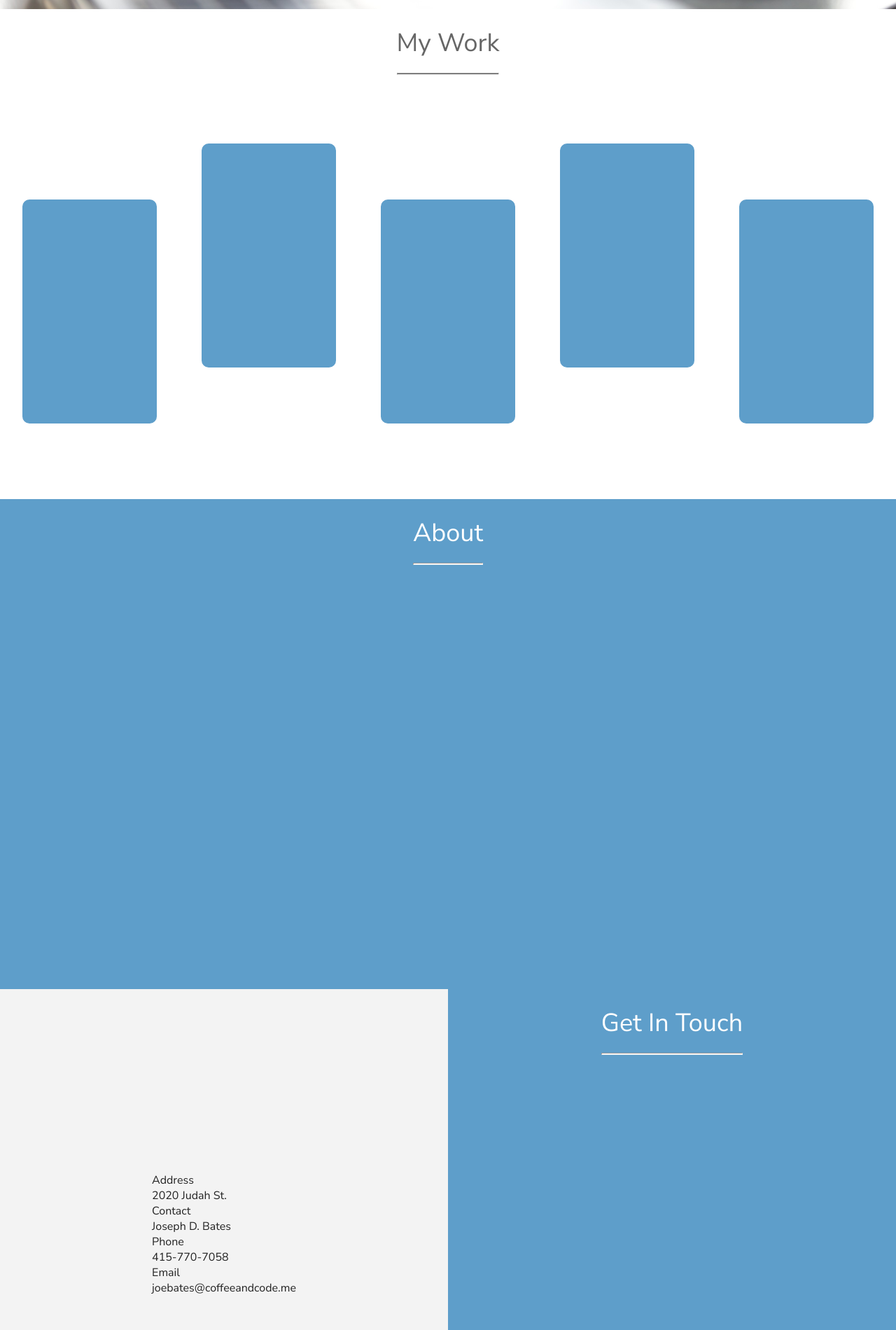
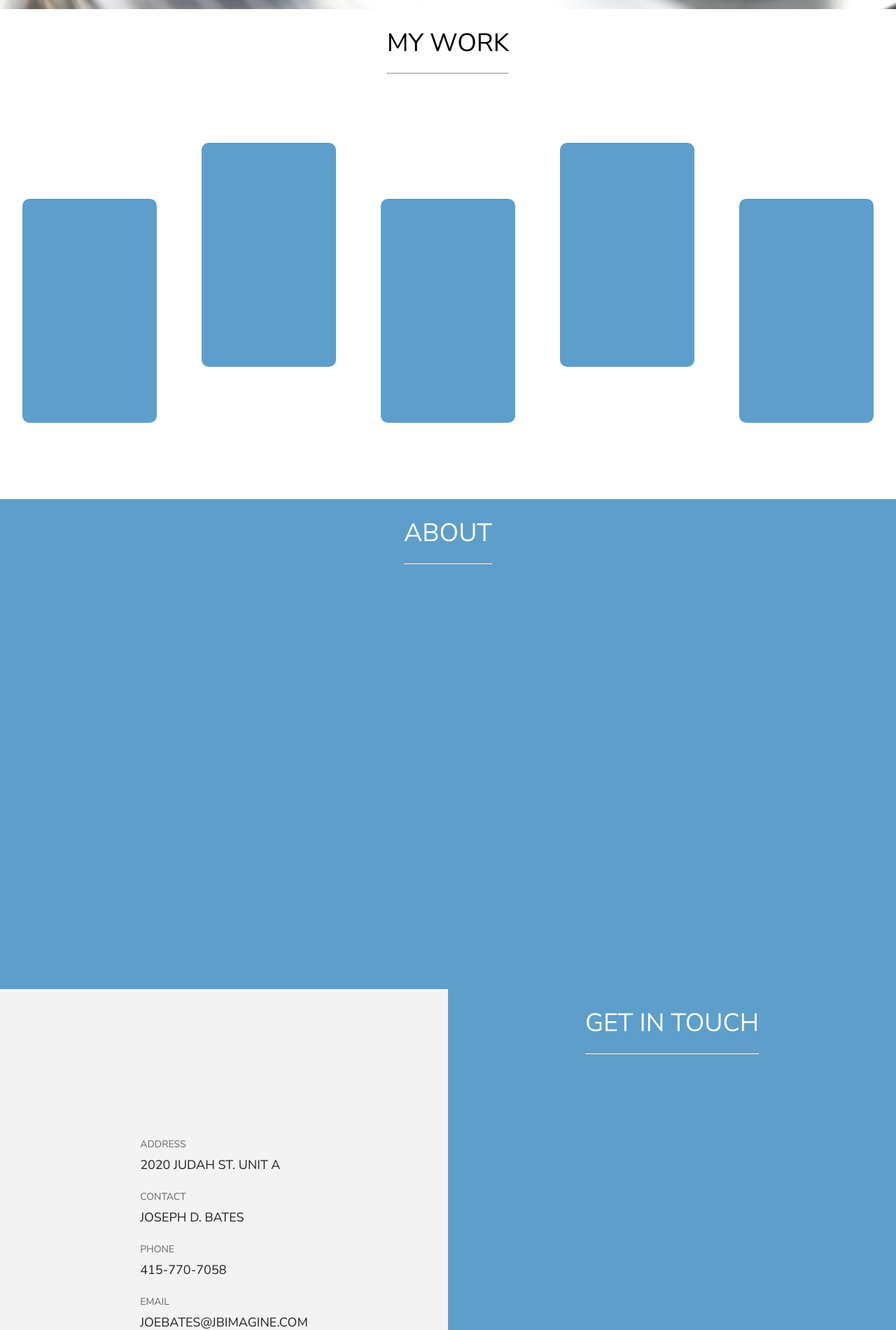
Before and after one commit to jbimagine/coffee-and-code, a React (Create React App) app: page / in a window 1280 px wide. Shown: the part 787-2687 px from the top of the page at 70% size. Built offline with nearby package versions, Linux system fonts and the light colour scheme.

Commit message:
Code cleanup, implement more structure to Contact page

```diff
--- a/src/components/About.js
+++ b/src/components/About.js
@@ -1,5 +1,7 @@
 import React, { Component } from 'react';
-import { AboutContainer, AboutTitleContainer, AboutTitle } from '../styled-components/About_Styles';
+import { AboutContainer, AboutTitleContainer } from '../styled-components/About_Styles';
+import { ContentHeader } from '../styled-components/Gloabal_styles';
+
 
 const ColoredLine = ({ color }) => (
     <hr
@@ -28,10 +30,9 @@ class About extends Component {
     <>
     <AboutContainer>
         <AboutTitleContainer>
-        <AboutTitle>
-            <div>About</div>
+        <ContentHeader title = 'About' color = '#FFF' underline = {true} >
         <ColoredLine color="#fff" />
-        </AboutTitle>
+        </ContentHeader>
         </AboutTitleContainer>
     </AboutContainer>
 
--- a/src/components/Contact.js
+++ b/src/components/Contact.js
@@ -5,18 +5,10 @@ import {
     ContactInfoBody,
     ContactTitleContainer,
     ContactFormContainer,
-    ContactTitle,
     } from '../styled-components/Contact_Styles';
+    import { ContentHeader } from '../styled-components/Gloabal_styles';
 
-const ColoredLine = ({ color }) => (
-    <hr
-        style={{
-            color: color,
-            backgroundColor: color,
-            height: 1,
-        }}
-    />
-);
+
 class Contact extends Component {
 
 
@@ -26,22 +18,20 @@ class Contact extends Component {
     <ContactContainer>
         <ContactInfoContainer>
             <ContactInfoBody>
-                <div>Address</div>
-                <div> 2020 Judah St.</div>
-                <div>Contact</div>
-                <div>Joseph D. Bates</div>
-                <div>Phone</div>
-                <div>415-770-7058</div>
-                <div>Email</div>
-                <div>joebates@coffeeandcode.me</div>
+                <ContentHeader title = 'Address' fontSize = '14px' color= '#666' fontWeight = {500} padding= '0 0 8px 0'/>
+                <ContentHeader title = '2020 Judah St. Unit A' fontSize = '18px' padding ='0 0 24px 0' />
+                <ContentHeader title = 'Contact' fontSize = '14px' color= '#666' fontWeight = {500} padding= '0 0 8px 0'/>
+                <ContentHeader title = 'Joseph D. Bates' fontSize = '18px' padding ='0 0 24px 0' />
+                <ContentHeader title = 'Phone' fontSize = '14px' color= '#666' fontWeight = {500} padding= '0 0 8px 0'/>
+                <ContentHeader title = '415-770-7058' fontSize = '18px' padding ='0 0 24px 0'/>
+                <ContentHeader title = 'Email' fontSize = '14px' color= '#666' fontWeight = {500} padding= '0 0 8px 0'/>
+                <ContentHeader title = 'joebates@jbimagine.com' fontSize = '18px' />
             </ContactInfoBody>
         </ContactInfoContainer>
         <ContactFormContainer>
         <ContactTitleContainer>
-        <ContactTitle>
-            <div>Get In Touch</div>
-        <ColoredLine color="#FFF" />
-        </ContactTitle>
+        <ContentHeader title = 'Get In Touch' underline = {true}>
+        </ContentHeader>
         </ContactTitleContainer>
         </ContactFormContainer>
 
--- a/src/components/MyWork.js
+++ b/src/components/MyWork.js
@@ -1,15 +1,8 @@
 import React, { Component } from 'react';
-import { MyWorkContainer, MyWorkTitleContainer, MyWorkTitle } from '../styled-components/MyWork_Styles';
+import { MyWorkContainer, MyWorkTitleContainer, } from '../styled-components/MyWork_Styles';
+import { ContentHeader } from '../styled-components/Gloabal_styles';
 
-const ColoredLine = ({ color }) => (
-    <hr
-        style={{
-            color: color,
-            backgroundColor: color,
-            height: 1,
-        }}
-    />
-);
+
 class MyWork extends Component {
 
   state = {
@@ -28,10 +21,8 @@ class MyWork extends Component {
     <>
     <MyWorkContainer>
         <MyWorkTitleContainer>
-        <MyWorkTitle>
-            <div>My Work</div>
-        <ColoredLine color="#666" />
-        </MyWorkTitle>
+            <ContentHeader title ='My Work' underline = {true}/>
+
         </MyWorkTitleContainer>
         <div style = {{ display:'grid', gridTemplateColumns:'repeat(5,1fr)', justifyItems:'center', marginTop:'10vh' }} >
         <div style = {{ backgroundColor:'rgb(94,158,202)', height: '40vh', width: '15vw', display:'grid',margin:'0 32px', borderRadius:'10px', marginTop: '10vh' }}></div>
--- a/src/styled-components/About_Styles.js
+++ b/src/styled-components/About_Styles.js
@@ -1,6 +1,5 @@
 
 import styled from 'styled-components';
-import { css } from 'styled-components';
 
 export const AboutContainer = styled.div `
     height:calc(100vh - 100px);
--- a/src/styled-components/Contact_Styles.js
+++ b/src/styled-components/Contact_Styles.js
@@ -1,6 +1,5 @@
 
 import styled from 'styled-components';
-import { css } from 'styled-components';
 
 export const ContactContainer = styled.div `
     display:grid;
--- /dev/null
+++ b/src/styled-components/Gloabal_styles.js
@@ -0,0 +1,31 @@
+
+import React from 'react';
+
+
+export const ContentHeader = ({ color, title, fontSize, underline, fontWeight, textTransform, padding }) => (
+    <div
+       style={{
+           color: color,
+           textTransform:textTransform?textTransform:'uppercase',
+           fontSize:fontSize?fontSize:'36px',
+           fontWeight:fontWeight,
+           padding: padding?padding:null
+       }}
+   >{ title }
+   {
+       underline?<hr />:null
+   }
+   </div>
+
+ );
+
+
+export const ColoredLine = ({ color }) => (
+    <hr
+        style={{
+            color: color,
+            backgroundColor: color,
+            height: 1,
+        }}
+    />
+);
--- a/src/styled-components/MyWork_Styles.js
+++ b/src/styled-components/MyWork_Styles.js
@@ -1,6 +1,5 @@
 
 import styled from 'styled-components';
-import { css } from 'styled-components';
 
 export const MyWorkContainer = styled.div `
     height:calc(100vh - 100px);
```
